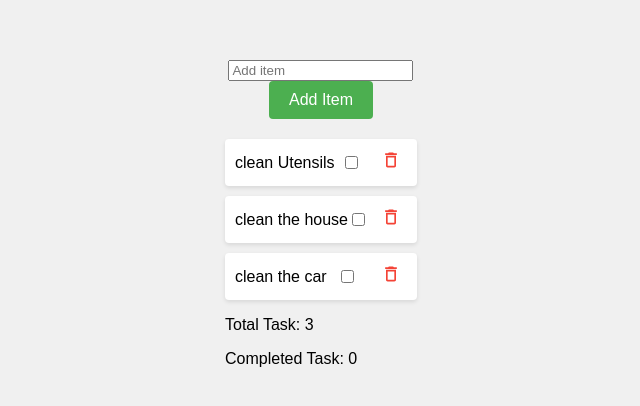
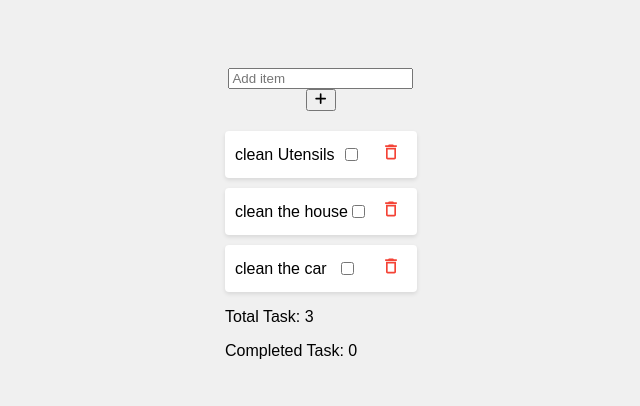
Before and after one commit to Kariuki11/app-to-do-list-using-typeScript-project--2, a React (Create React App) app: page / in a window 1280 px wide. Shown: the part 178-584 px from the top of the page, without its empty margins (319-959 px from the left). Built offline with nearby package versions, Linux system fonts and the light colour scheme.

Commit message:
New changes

```diff
--- a/src/Components/TodoList.tsx
+++ b/src/Components/TodoList.tsx
@@ -1,5 +1,6 @@
 import { useState } from "react";
 import { MdDeleteOutline } from "react-icons/md";
+import { FaPlus } from "react-icons/fa6"
 
 const TodoList = () => {
   const [todo, setTodo] = useState("");
@@ -40,7 +41,9 @@ const TodoList = () => {
           value={todo}
           onChange={(e) => setTodo(e.target.value)}
         />
-        <button type="submit">Add Item</button>
+        <button className="add-button">
+          <FaPlus />
+        </button>
       </form>
       <ul>
         {todos.map((item, index) => (
```
